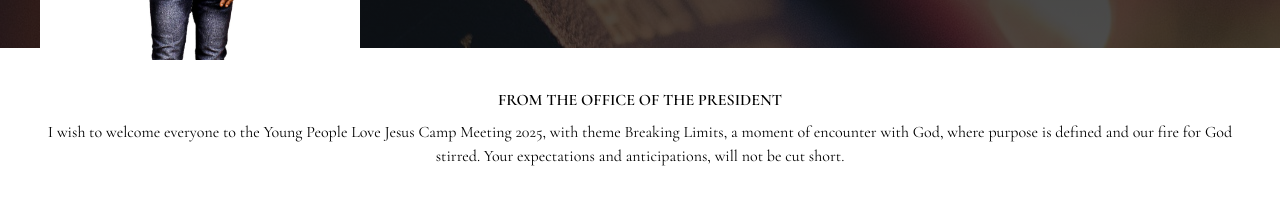
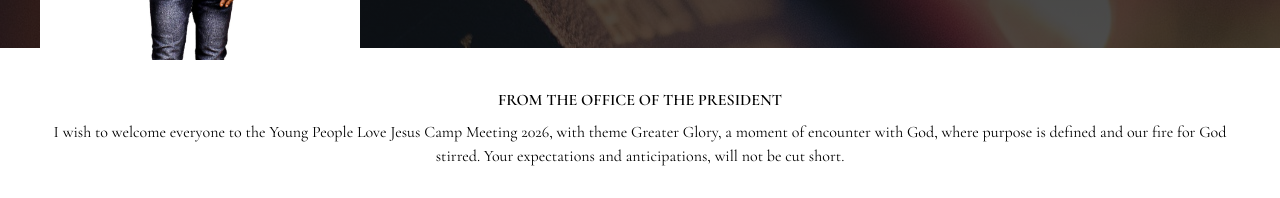
Before and after one commit to Ifenna-Pascal/Camp-Meeting-2025, a Next.js app: page / in a window 1280 px wide. Shown: the part 2080-2278 px from the top of the page. Built offline with nearby package versions, Linux system fonts and the light colour scheme; a web font is replaced by a local one.

Commit message:
text update

```diff
--- a/src/app/sections/testimonial.tsx
+++ b/src/app/sections/testimonial.tsx
@@ -60,7 +60,7 @@ const ReviewCarousel = () => {
         <ReviewCard
           name="Ben Victorious"
           role="Enugu Branch"
-          review="From meeting old friends and brethren and working together, to spending quality time together in worship, the experience- pure bliss. My story won't be complete without mentioning the Prophecies and Words of our Apostle and Ministers that came through, within the year 2023. I genuinely anticipate the new move of the Holy Spirit in this upcoming annual event: the Young People Love Jesus camp meeting 2025! Be there!"
+          review="From meeting old friends and brethren and working together, to spending quality time together in worship, the experience- pure bliss. My story won't be complete without mentioning the Prophecies and Words of our Apostle and Ministers that came through, within the year 2023. I genuinely anticipate the new move of the Holy Spirit in this upcoming annual event: the Young People Love Jesus camp meeting 2026! Be there!"
           src={"/img/ben.jpg"}
         />
         <ReviewCard
--- a/src/app/sections/topEvents.tsx
+++ b/src/app/sections/topEvents.tsx
@@ -131,7 +131,7 @@ const TopEvents = () => {
         </span>
         <p className="text-center text-[16px]">
           I wish to welcome everyone to the Young People Love Jesus Camp Meeting
-          2025, with theme Breaking Limits, a moment of encounter with God,
+          2026, with theme Greater Glory, a moment of encounter with God,
           where purpose is defined and our fire for God stirred. Your
           expectations and anticipations, will not be cut short.{" "}
         </p>
```
